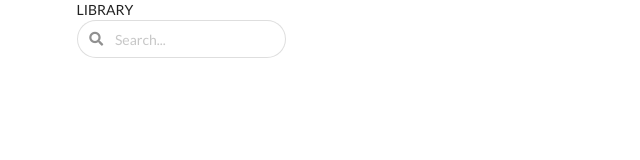
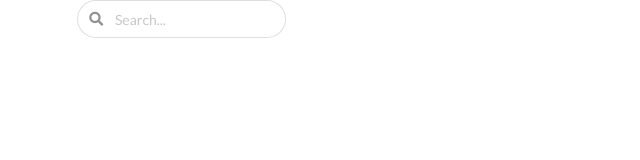
Before and after one commit to MLH-Fellowship/sprint3, a React (Create React App) app in the folder frontend/: page / in a window 1280 px wide. Shown: the top 160 px of the page, without its empty margins (0-640 px from the left). Built offline with nearby package versions, Linux system fonts and the light colour scheme.

Commit message:
Add Function to Add Search Result to Library

```diff
--- a/frontend/src/components/App.js
+++ b/frontend/src/components/App.js
@@ -16,6 +16,8 @@ const App = () => {
     // state for library
     const [library, setLibrary] = useState([]);
 
+    // FUNCTIONS
+
     // function to search for a term (used in SearchBar component)
     // also used to update search results component
     const search = async (term) => {
@@ -24,6 +26,12 @@ const App = () => {
         setSearchResults(response.data.tracks.items);
     };
 
+    // function to add song to library
+    // also
+    const addTrack = (track) => {
+        setLibrary([...library, track]);
+    }
+
 
 
 
@@ -31,7 +39,7 @@ const App = () => {
         <div className="ui container">
             <Library library={library} />
             <SearchBar searchTerm={searchTerm} setSearchTerm={setSearchTerm} search={search} />
-            <SearchResults searchResults={searchResults} />
+            <SearchResults searchResults={searchResults} addTrack={addTrack} />
         </div>
     );
 };
--- a/frontend/src/components/Library/Library.js
+++ b/frontend/src/components/Library/Library.js
@@ -2,9 +2,18 @@ import React from 'react';
 
 const Library = ({ library }) => {
 
+    // loop through tracks to create elements for rendering
+    const tracksRendered = library.map(track => {
+        const { id, name } = track;
+
+        return <div key={id}>
+            {name}
+        </div>
+    })
+
     return (
         <div>
-            LIBRARY
+            {tracksRendered}
         </div>
     );
 };
--- a/frontend/src/components/Search/SearchResults.js
+++ b/frontend/src/components/Search/SearchResults.js
@@ -1,7 +1,7 @@
 import React from 'react';
 import '../../styles/searchresult.css';
 
-const SearchResults = ({ searchResults }) => {
+const SearchResults = ({ searchResults, addTrack }) => {
 
     // component styles
     const searchResultStyles = {
@@ -46,7 +46,10 @@ const SearchResults = ({ searchResults }) => {
                 <div className='image'>
                     <img src={album.images[1].url} alt={name} />
                 </div>
-                <div className='ui bottom attached button' style={searchResultStyles.songButton}>
+                <div className='ui bottom attached button'
+                    style={searchResultStyles.songButton}
+                    onClick={() => addTrack(result)}
+                >
                     <i className='add icon' />
                     Add Song
                 </div>
```
